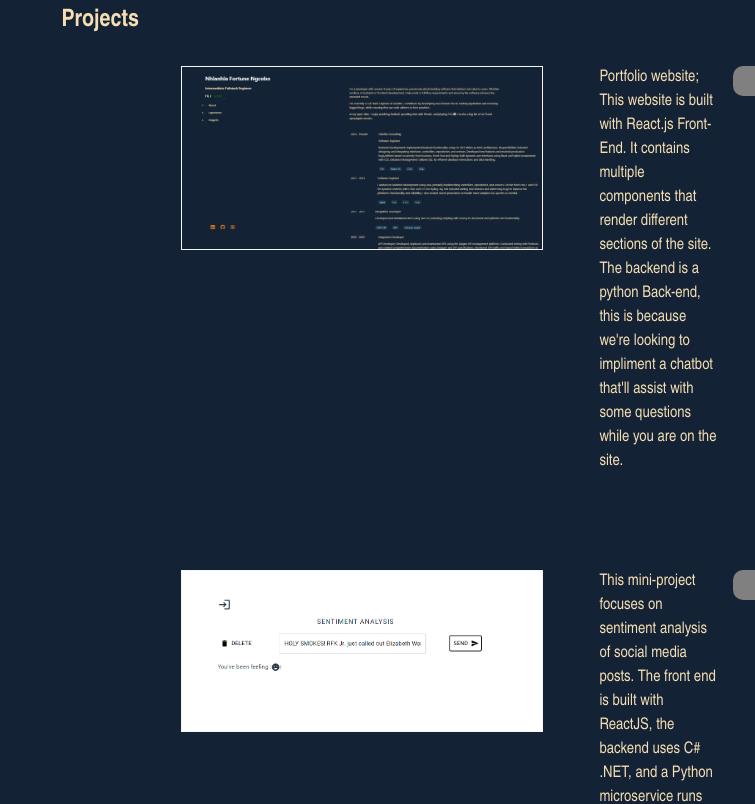
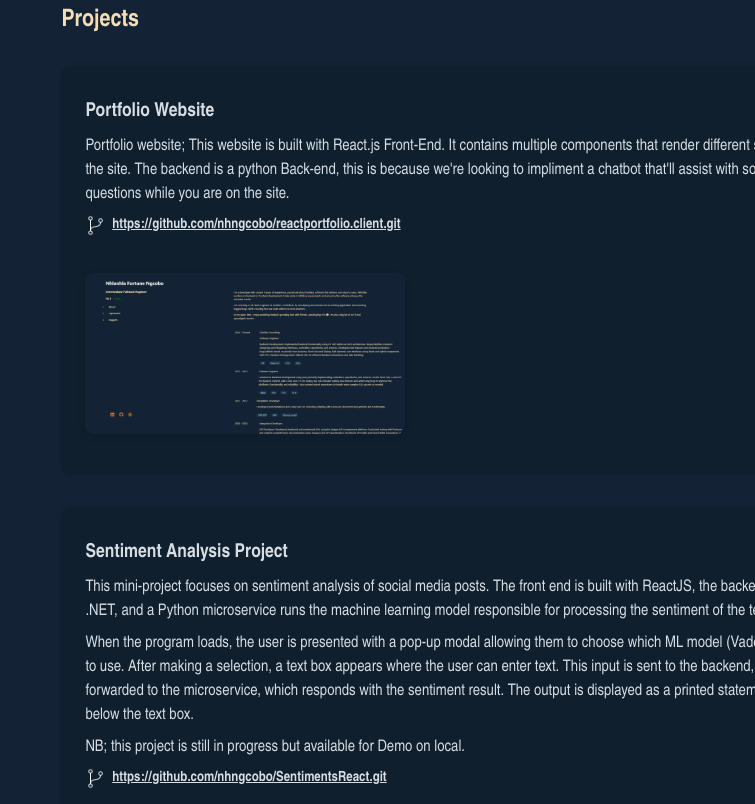
Before and after one commit to nhngcobo/reactportfolio.client, a React (Vite) app: page / in a window 1280 px wide. Shown: the part 1740-2544 px from the top of the page, without its empty margins (525-1280 px from the left). Built offline with nearby package versions, Linux system fonts and the light colour scheme.

Commit message:
changed colors

```diff
--- a/src/App.css
+++ b/src/App.css
@@ -1,3 +1,11 @@
+.PortfolioAppSection, .SentimentsAppSection {
+    transition: transform 0.4s;
+}
+.PortfolioAppSection:hover, .SentimentsAppSection:hover {
+    transform: scale(1.04);
+    box-shadow: 0 8px 32px 0 rgba(0,0,0,0.10);
+    z-index: 2;
+}
 /* Mobile Apps Section Styling */
 .MobileAppsSection {
     font-family: 'Arial Narrow', Arial, sans-serif;
@@ -7,6 +15,12 @@
     margin: 2rem 0;
     padding: 2rem 1.5rem;
     box-shadow: 2px 0 8px 0 rgba(0,0,0,0.03);
+    transition: transform 0.4s;
+}
+.MobileAppsSection:hover {
+    transform: scale(1.04);
+    box-shadow: 0 8px 32px 0 rgba(0,0,0,0.10);
+    z-index: 2;
 }
 .MobileAppsSection h2 {
     font-family: 'Arial Narrow', Arial, sans-serif;
@@ -283,7 +297,7 @@ td {
     width: 80vh;
     word-wrap: break-word;
     text-align: left;
-    color: wheat;
+    color: #d6dde4ff;
     transform: scale(1);
     transition: transform 0.4s;
 
@@ -306,7 +320,7 @@ td {
     border-radius: 10px;
     font-family: 'Arial Narrow', Arial, sans-serif;
     transition: transform 0.4s;
-    color: wheat;
+    color: #d6dde4ff;
 }
 
 .ComponentExperience:hover {
--- a/src/componentPortfoliProject.jsx
+++ b/src/componentPortfoliProject.jsx
@@ -20,27 +20,28 @@ class ComponentPortfoliProject extends React.Component {
 
     render() {
         const { theme } = this.props;
-
+        const screenshot = theme === "light" ? portfolioScreenshotDark : portfolioScreenshot;
         return (
-            <div  className="ComponentExperience">
-                {theme == "light" ? <img className="portfolioScreenshot" src={portfolioScreenshotDark}/>
-                : <img className="portfolioScreenshot" src={portfolioScreenshot}/>
-                }
-
-                <div>
-                    <p className="PortfolioProject">{this.text.PortfolioProject}</p>
+            <div className="PortfolioAppSection" style={{
+                fontFamily: 'Arial Narrow, Arial, sans-serif',
+                color: '#e6d7d7ff',
+                background: '#0c1a2263',
+                borderRadius: 10,
+                margin: '2rem 0',
+                padding: '2rem 1.5rem',
+                boxShadow: '2px 0 8px 0 rgba(0,0,0,0.03)',
+                maxWidth: 900,
+                width: '100%'
+            }}>
+                <h3 style={{ fontWeight: 700, fontSize: '1.2rem', margin: 0, color: '#d6dde4ff' }}>Portfolio Website</h3>
+                <p style={{ margin: '0.5rem 0', color: '#d6dde4ff' }}>{this.text.PortfolioProject}</p>
+                <div style={{ margin: '0.5rem 0 1rem 0' }}>
+                    <a href="https://github.com/nhngcobo/reactportfolio.client.git" target="_blank" rel="noopener noreferrer" style={{ color: '#d6dde4ff', fontWeight: 'bold', textDecoration: 'underline', fontSize: 14, display: 'inline-flex', alignItems: 'center', gap: 6 }}>
+                        <img src={sourceLogo} alt="Github" style={{ height: '1.3rem', verticalAlign: 'middle' }} />
+                        https://github.com/nhngcobo/reactportfolio.client.git
+                    </a>
                 </div>
-                <p className="github-Link"
-                    style={{ cursor: "pointer" }}
-                    onClick={() => this.openWindowToExternalDomain("https://github.com/nhngcobo/reactportfolio.client.git")}
-                    title="GitHub Repository Source Code"
-                >
-                    <img
-                        src={sourceLogo}
-                        alt={"Github"}
-                        style={{ height: "1.3rem" }}
-                    />
-                </p>
+                <img src={screenshot} alt="Portfolio Screenshot" style={{ width: '100%', maxWidth: 320, borderRadius: 8, marginTop: 12, boxShadow: '0 2px 8px rgba(0,0,0,0.08)' }} />
             </div>
         )
     }
--- a/src/componentSentimentAnalysis.jsx
+++ b/src/componentSentimentAnalysis.jsx
@@ -19,24 +19,28 @@ class ComponentSentimentAnalyis extends React.Component {
 
     render() {
         return (
-            <div className="ComponentExperience">
-                <img className="portfolioScreenshot" src={portfolioScreenshot} />
-                <div>
-                    <p className="PortfolioProject">{this.text.SentimentsProject}</p>
-                    <p className="PortfolioProject">{this.text.SentimentsProject2}</p>
-                    <p className="PortfolioProject">{this.text.SentimentsProject3}</p>
+            <div className="SentimentsAppSection" style={{
+                fontFamily: 'Arial Narrow, Arial, sans-serif',
+                color: '#000',
+                background: '#0c1a2263',
+                borderRadius: 10,
+                margin: '2rem 2rem 2rem 0',
+                padding: '2rem 1.5rem',
+                boxShadow: '2px 0 8px 0 rgba(0,0,0,0.03)',
+                maxWidth: 900,
+                width: '100%'
+            }}>
+                <h3 style={{ fontWeight: 700, fontSize: '1.2rem', margin: 0, color: '#d6dde4ff' }}>Sentiment Analysis Project</h3>
+                <p style={{ margin: '0.5rem 0', color: '#d6dde4ff' }}>{this.text.SentimentsProject}</p>
+                <p style={{ margin: '0.5rem 0', color: '#d6dde4ff' }}>{this.text.SentimentsProject2}</p>
+                <p style={{ margin: '0.5rem 0', color: '#d6dde4ff' }}>{this.text.SentimentsProject3}</p>
+                <div style={{ margin: '0.5rem 0 1rem 0' }}>
+                    <a href="https://github.com/nhngcobo/SentimentsReact.git" target="_blank" rel="noopener noreferrer" style={{ color: '#d6dde4ff', fontWeight: 'bold', textDecoration: 'underline', fontSize: 14, display: 'inline-flex', alignItems: 'center', gap: 6 }}>
+                        <img src={sourceLogo} alt="Github" style={{ height: '1.3rem', verticalAlign: 'middle' }} />
+                        https://github.com/nhngcobo/SentimentsReact.git
+                    </a>
                 </div>
-                <p className="github-Link"
-                    style={{ cursor: "pointer" }}
-                    onClick={() => this.openWindowToExternalDomain("https://github.com/nhngcobo/SentimentsReact.git")}
-                    title="GitHub Repository Source Code"
-                >
-                    <img
-                        src={sourceLogo}
-                        alt={"Github"}
-                        style={{ height: "1.3rem" }}
-                    />
-                </p>
+                <img src={portfolioScreenshot} alt="Sentiment Analysis Screenshot" style={{ width: '100%', maxWidth: 320, borderRadius: 8, marginTop: 12, boxShadow: '0 2px 8px rgba(0,0,0,0.08)' }} />
             </div>
         )
     }
```
